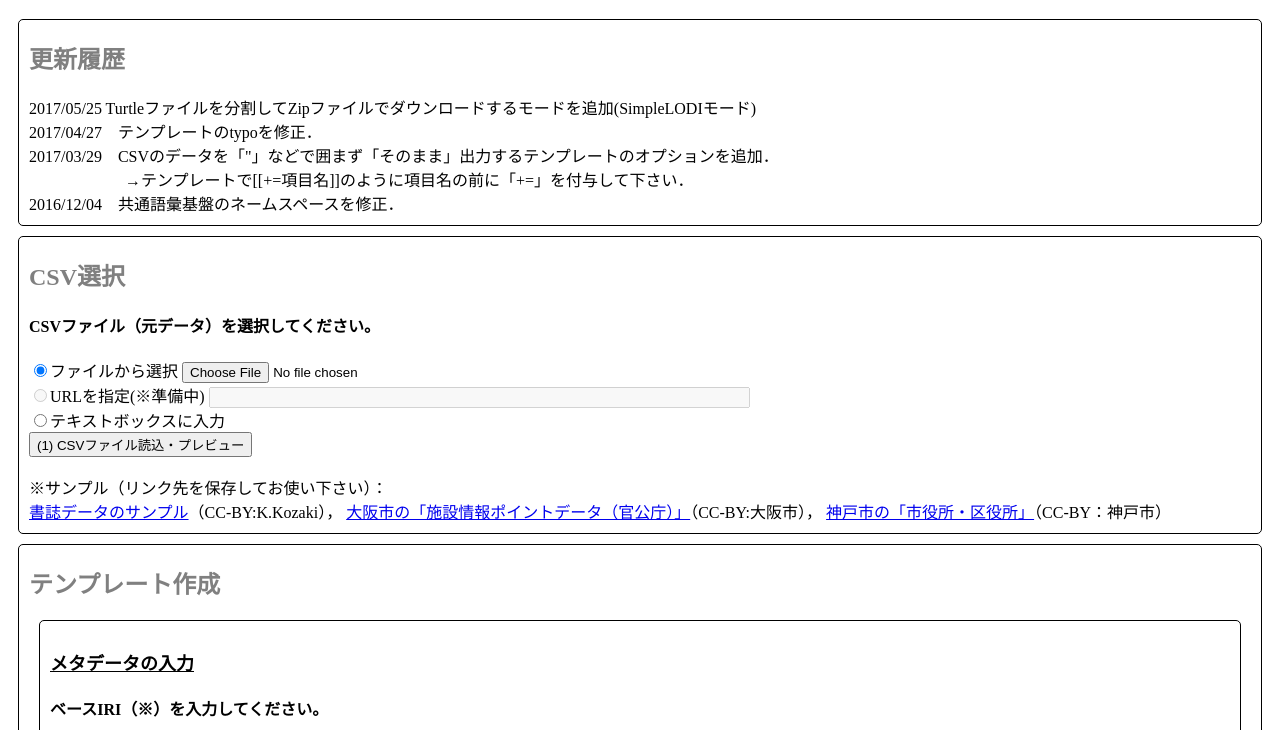
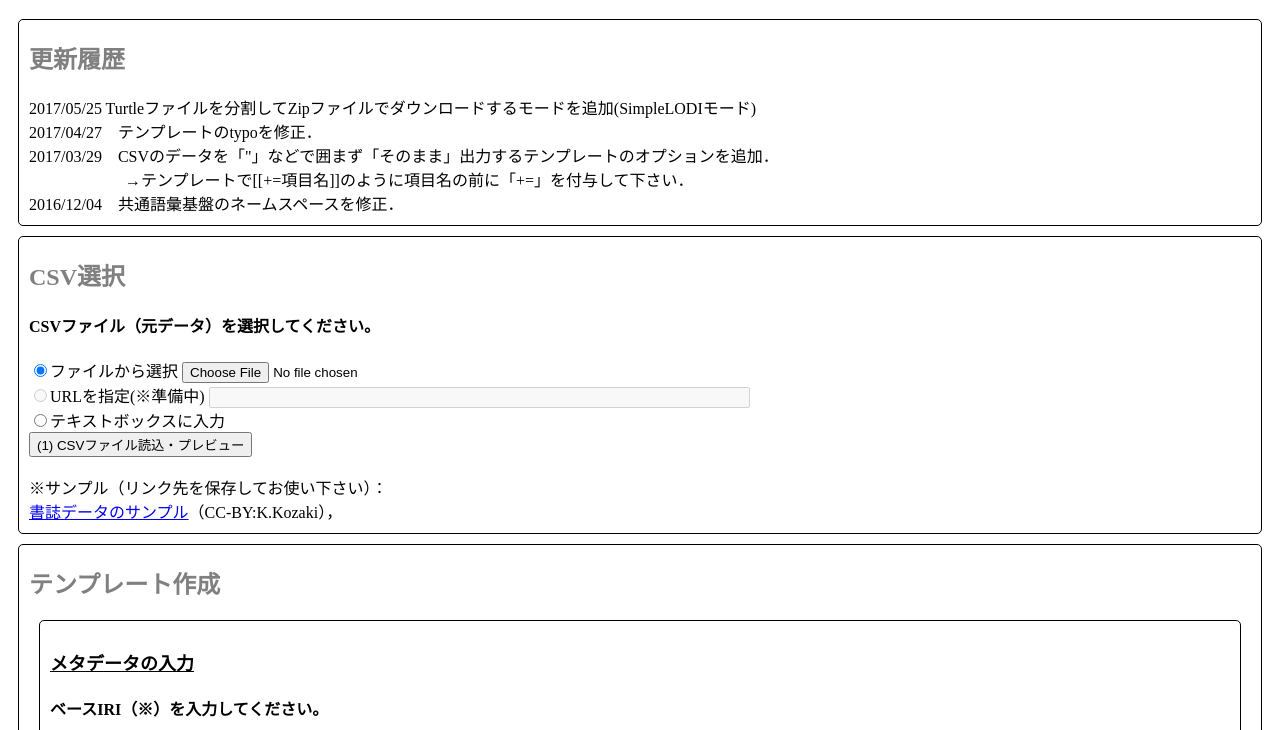
Before and after one commit to koujikozaki/CSV2LOD, a plain HTML site: page docs/index.html in a window 1280 px wide. Shown: the part 70-800 px from the top of the page. Drawn offline with Linux system fonts and the light colour scheme.

Commit message:
Update index.html

```diff
--- a/docs/index.html
+++ b/docs/index.html
@@ -40,8 +40,8 @@
 	<br><br>※サンプル（リンク先を保存してお使い下さい）：
 	<br>
 		<a href="sample/sample.csv">書誌データのサンプル</a>（CC-BY:K.Kozaki），
-		<a href="http://www.city.osaka.lg.jp/contents/wdu090/opendata/mapnavoskdat_csv/mapnavoskdat_kankouchou.csv">大阪市の「施設情報ポイントデータ（官公庁）」</a>（CC-BY:大阪市），
-		<a href="http://www.city.kobe.lg.jp/information/opendata/img/institution01_20141128.csv">神戸市の「市役所・区役所」</a>（CC-BY：神戸市）
+		<!--<a href="http://www.city.osaka.lg.jp/contents/wdu090/opendata/mapnavoskdat_csv/mapnavoskdat_kankouchou.csv">大阪市の「施設情報ポイントデータ（官公庁）」</a>（CC-BY:大阪市），
+		<a href="http://www.city.kobe.lg.jp/information/opendata/img/institution01_20141128.csv">神戸市の「市役所・区役所」</a>（CC-BY：神戸市）-->
 	<div >
 			<table id="csv_prev_table"></table>
 	</div>
```
